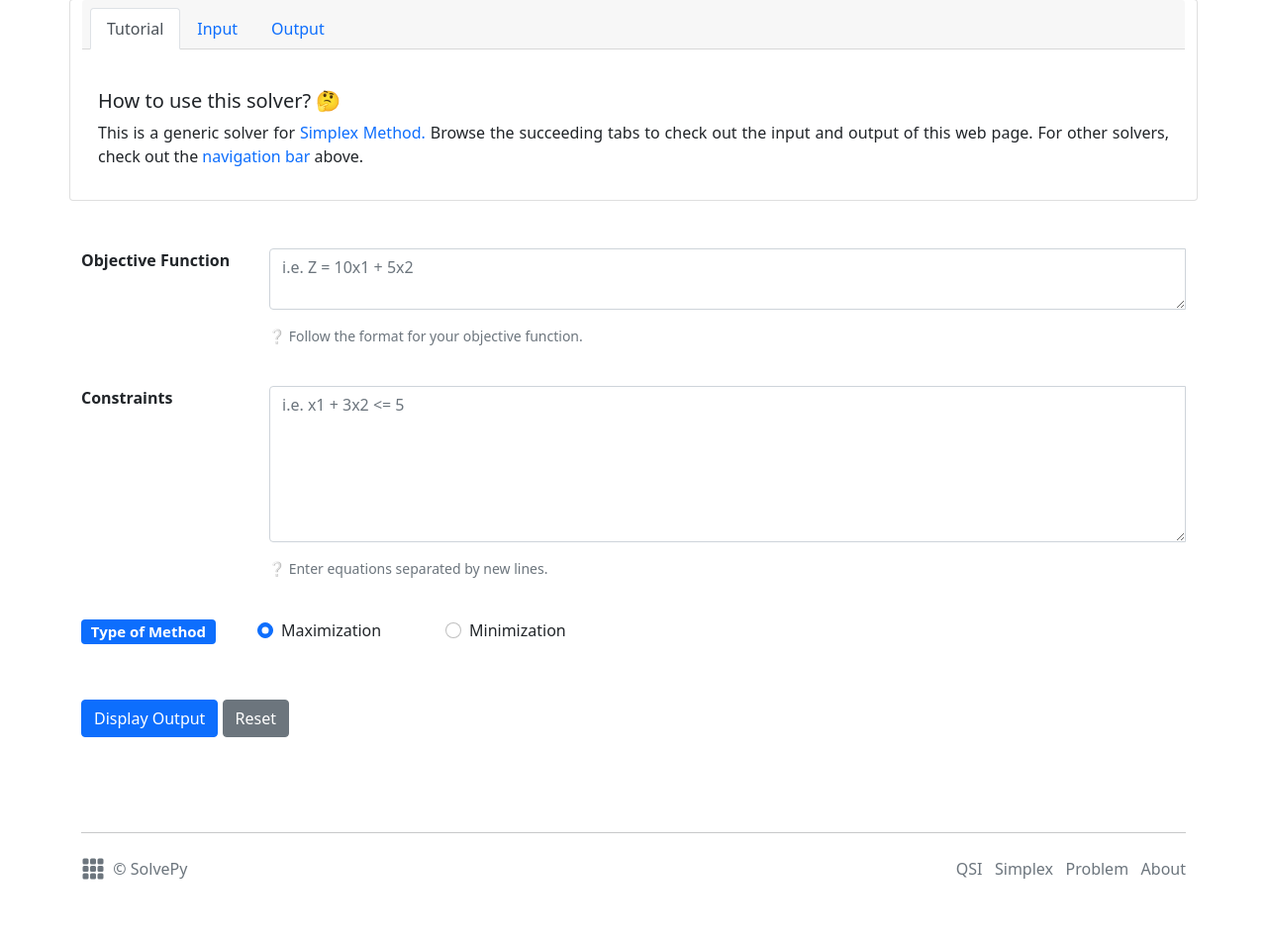
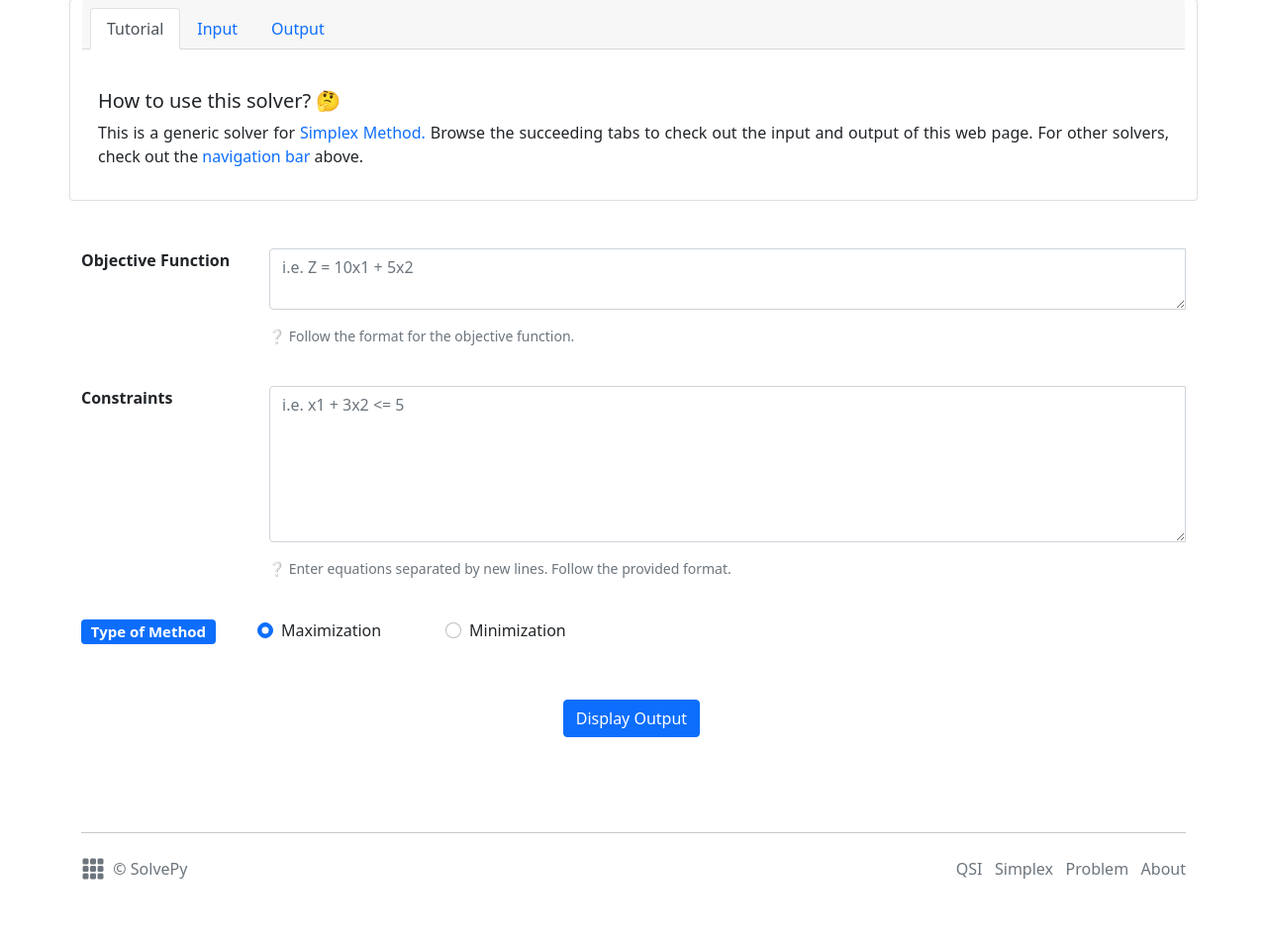
Before and after one commit to brlimarce/SolvePy, a Flask app: page /solve/simplex in a window 1280 px wide. Shown: the part 225-1179 px from the top of the page at 99% size. Run offline with Flask 2, Linux system fonts and the light colour scheme; some libraries are stand-ins or nearby versions.

Commit message:
Remove reset button, add button for the problem-specific solver in home page, and tweak error messages in all solvers

```diff
--- a/api/scripts/simplex.py
+++ b/api/scripts/simplex.py
@@ -35,6 +35,7 @@ def simplex(tableau, is_max, problem):
     nrow, ncol = np.shape(tableau)[0], np.shape(tableau)[1]
     basic_solution, shipped_items = [], []
     brow = tableau[nrow - 1, :] # Store the bottom row of the tableau.
+    shipped_items = None # Store the number of shipped items (problem-specific).
 
     # Perform Simplex until the bottom row has no negative value.
     while (len(brow[brow < 0]) > 0):
@@ -67,6 +68,7 @@ def simplex(tableau, is_max, problem):
     # Get the basic solution for maximization/minimization.
     if is_max:
         # The long line in the row index unlists the result, which is an array.
+        print('is this right')
         for _ in range(0, ncol - 1):
             if (tableau[:, _] == 1).sum() == 1 and (tableau[:, _] == 0).sum() == len(tableau) - 1:
                 basic_solution.append(tableau[np.where(tableau[:, _] == 1)[0][0]][ncol - 1])
@@ -74,7 +76,6 @@ def simplex(tableau, is_max, problem):
                 basic_solution.append(0)
 
         # Store the number of shipped items.
-        basic_solution = np.delete(tableau[nrow - 1, :], ncol - 2) # Delete the extra column.
         shipped_items = basic_solution[0:15]
     else:
         basic_solution = np.delete(tableau[nrow - 1, :], ncol - 2)
@@ -82,16 +83,10 @@ def simplex(tableau, is_max, problem):
         # Store the number of shipped items.
         shipped_items = basic_solution[len(basic_solution) - 16:len(basic_solution) - 1]
 
-    # Check if the variables meet the constraints.
-
-    # Format the basic solution and tableau.
-    np.round(tableau, 4)
-    np.round(basic_solution, 4)
-
     # Return a dictionary of the return values.
     return {
-        'final_tableau' : tableau,
-        'basic_solution' : basic_solution,
+        'final_tableau' : np.round(tableau, 4),
+        'basic_solution' : np.round(basic_solution, 4),
         'optimal' : np.round(basic_solution[len(basic_solution) - 1], 4),
         'shipped_items' : np.array(shipped_items, dtype = float).reshape((3, 5)) if problem else None,
         'is_max' : is_max
@@ -156,7 +151,7 @@ def create_problem_tableau(demands, supplies, costs, method):
 
     # Return a dictionary of the result.
     return {
-        'tableau' : np.round(np.array(tableau, dtype = float).transpose(), 4) if not is_max else np.round(np.array(tableau, dtype = float), 4),
+        'tableau' : np.array(tableau, dtype = float).transpose() if not is_max else np.array(tableau, dtype = float),
         'colnames' : colnames,
         'is_max' : is_max
     }
--- a/app.py
+++ b/app.py
@@ -2,7 +2,7 @@
 ** app
 | This runs the Flask application.
 '''
-from flask import Flask, render_template, request
+from flask import Flask, render_template, request, redirect, url_for
 from flask_bootstrap import Bootstrap
 from flask_wtf import csrf
 
@@ -14,21 +14,19 @@ from api.scripts import simplex as s
 app = Flask(__name__, static_folder = 'static') # Redirect the application to this file.
 app.config['SECRET_KEY'] = '2d0e13d09775d283668ef17a6f808894' # Generate the secret key in the form.
 
-# Integrate a CSRF token into the app.
-csrf = csrf.CSRFProtect(app)
-
+csrf = csrf.CSRFProtect(app) # Integrate a CSRF token into the app.
 Bootstrap(app) # Integrate Bootstrap into the app.
 
 '''
 ** routes
 | This contains the routing for every page.
 '''
-# Home
+# ** Home
 @app.route('/')
 def index():
     return render_template('index.html', pages = d.pages)
 
-# QSI Solver
+# ** QSI Solver
 @app.route('/solve/qsi', methods = ['GET', 'POST'])
 def solve_qsi():
     # ** Declaration
@@ -50,7 +48,7 @@ def solve_qsi():
         form.xv.data = form.yv.data = form.x.data = None
     return render_template('qsi.html', pages = d.pages, page = 'qsi', tabs = d.tabs_qsi, form = form, output = result)
 
-# Simplex Generic Solver
+# ** Simplex Generic Solver
 @app.route('/solve/simplex', methods = ['GET', 'POST'])
 def solve_simplex():
     # ** Declaration
@@ -65,13 +63,13 @@ def solve_simplex():
         colnames = clean_data['colnames']
     return render_template('simplex.html', pages = d.pages, page = 'simplex', tabs = d.tabs_simplex, form = form, colnames = colnames, output = result)
 
-# Problem-Specific Simplex Solver
+# ** Problem-Specific Simplex Solver
 @app.route('/solve/simplex/problem', methods = ['GET', 'POST'])
 def solve_problem():
     # ** Declaration
     form = ProblemForm(request.form) # Store the page's form.
     result = -1 # Store the result
-    clean_data = None # Store the initial tableau.
+    colnames = None
 
     # If the form is validated, collect the data.
     if form.validate_on_submit():
@@ -85,10 +83,12 @@ def solve_problem():
 
         # Create the tableau based on the problem.
         clean_data = s.create_problem_tableau(demands, supplies, costs, method)
+        print(demands, supplies, costs, method)
         result = s.simplex(clean_data['tableau'], clean_data['is_max'], True)
-    return render_template('problem.html', pages = d.pages, page = 'problem', tabs = d.tabs_problem, plants = d.plants, warehouses = d.warehouses, form = form, tableau = clean_data, output = result)
+        colnames = clean_data['colnames']
+    return render_template('problem.html', pages = d.pages, page = 'problem', tabs = d.tabs_problem, plants = d.plants, warehouses = d.warehouses, form = form, colnames = colnames, output = result)
 
-# About SolvePy
+# ** About SolvePy
 @app.route('/about')
 def about():
     return render_template('about.html', pages = d.pages, page = 'about', tabs = d.tabs_about, information = d.profile)
--- a/templates/simplex.html
+++ b/templates/simplex.html
@@ -34,7 +34,7 @@
                         {% endfor %}
                     {% else %}
                         {{ form.obj_function(class = "form-control", placeholder = "i.e. Z = 10x1 + 5x2", required = false) }}
-                        <small class="form-text text-muted col-xl-12 mt-3">❔ Follow the format for your objective function.</small>
+                        <small class="form-text text-muted col-xl-12 mt-3">❔ Follow the format for the objective function.</small>
                     {% endif %}
                 </div>
             </div>
@@ -55,7 +55,7 @@
                         {% endfor %}
                     {% else %}
                         {{ form.constraints(class = "form-control", placeholder = "i.e. x1 + 3x2 <= 5", required = false, rows = 6) }}
-                        <small class="form-text text-muted col-xl-12 mt-3">❔ Enter equations separated by new lines.</small>
+                        <small class="form-text text-muted col-xl-12 mt-3">❔ Enter equations separated by new lines. Follow the provided format.</small>
                     {% endif %}
                 </div>
             </div>
@@ -76,9 +76,8 @@
 
         <!-- Start of Button Container -->
         <div class="row">
-            <div class="d-flex flex-row">
+            <div class="d-flex flex-row justify-content-center">
                 {{ form.send(class = "btn btn-primary", value = "Display Output") }} &nbsp;
-                <button type="reset" class="btn btn-secondary">Reset</button>
             </div>
         </div>
         <!-- End of Button Container -->
@@ -101,7 +100,7 @@
                 <!-- Body -->
                 <div class="card-body">
                     <h5 class="card-title text-success">{{ output['optimal'] }}</h5>
-                    <p class="card-text">This is the {% if output.is_max %} maximized {% else %} minimized {% endif %} optimal value based on the objective function and its constraints.</p>
+                    <p class="card-text">This is the {% if output.is_max %} maximized {% else %} minimized {% endif %} value based on the provided objective function and constraints.</p>
                 </div>
             </div>
             <!-- End of Optimal Value -->
@@ -120,7 +119,7 @@
 
                 <!-- Start of Body -->
                 <h4 class="text-success mt-5">Final Tableau</h4>
-                <p class="text-secondary">Below is the final tableau for the problem.</p>
+                <p class="text-secondary">Below is the final tableau based on the provided objective function and constraints.</p>
 
                 <tbody class="text-center">
                     {% for row in output['final_tableau'] %}
@@ -149,7 +148,7 @@
 
                 <!-- Start of Body -->
                 <h4 class="text-success mt-5">Basic Solution</h4>
-                <p class="text-secondary">Below is the basic solution based on your data.</p>
+                <p class="text-secondary">Below is the basic solution based on the data.</p>
 
                 <tbody class="text-center">
                     <tr>
@@ -169,20 +168,20 @@
             <!-- Divider -->
             <br /> <hr />
 
-            <!-- Start of Optimal Value -->
+            <!-- Start of Solution Error -->
             <div class="card mt-5">
                 <!-- Header -->
                 <div class="card-header">
-                    Optimal Value
+                    ❌ Error
                 </div>
 
                 <!-- Body -->
                 <div class="card-body">
                     <h5 class="card-title text-danger">No Feasible Solution</h5>
-                    <p class="card-text">Sadly, there is no feasible solution based on the objective function and its constraints.</p>
+                    <p class="card-text">There is no feasible solution based on the provided objective function and constraints.</p>
                 </div>
             </div>
-            <!-- End of Optimal Value -->
+            <!-- End of Solution Error -->
         </div>
     {% endif %}
     <!-- End of Output -->
```
Also changed, not shown: templates/problem.html (+9 -10 lines), templates/qsi.html (+10 -11 lines).
